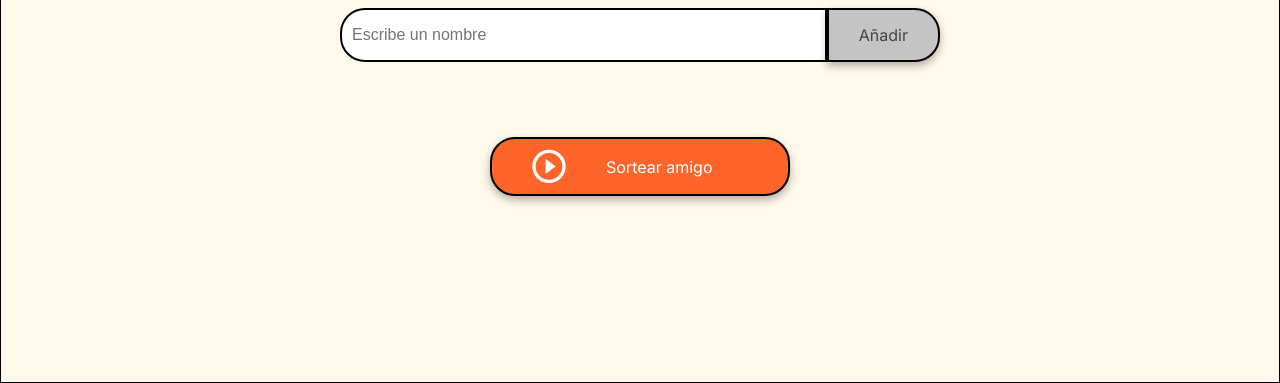
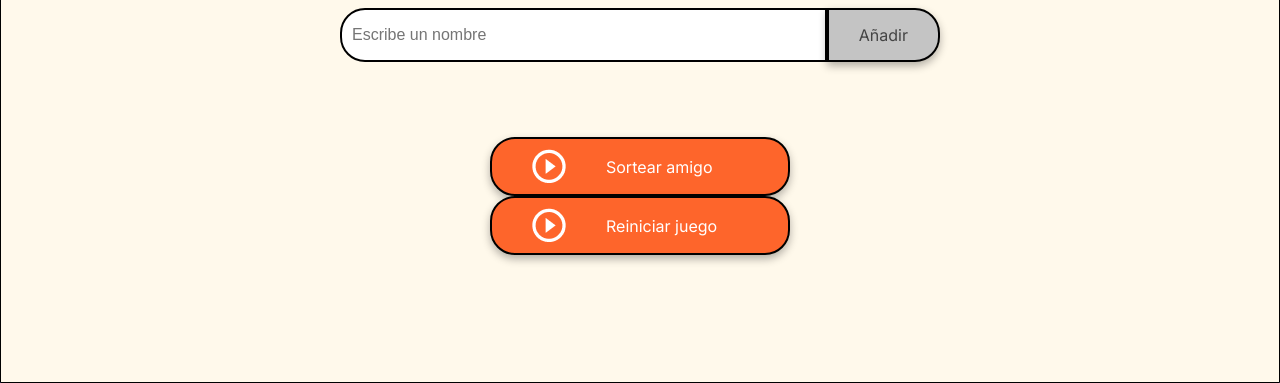
Before and after one commit to Alf0289/Amigo-Secreto, a plain HTML site: page index.html in a window 1280 px wide. Shown: the part 417-800 px from the top of the page. Drawn offline with Linux system fonts and the light colour scheme.

Commit message:
Actualizar index.html

```diff
--- a/index.html
+++ b/index.html
@@ -31,6 +31,9 @@
                 <button class="button-draw" onclick="sortearAmigo()" aria-label="Sortear amigo secreto">
                     <img src="./Assets/play_circle_outline.png" alt="Ícono para sortear">
                     Sortear amigo
+                      <button class="button-draw" onclick="reiniciarJuego()" aria-label="Reiniciar Juego">
+                    <img src="./Assets/play_circle_outline.png" alt="Ícono para Reiniciar">
+                    Reiniciar juego
                 </button>
             </div>
         </section>
```
